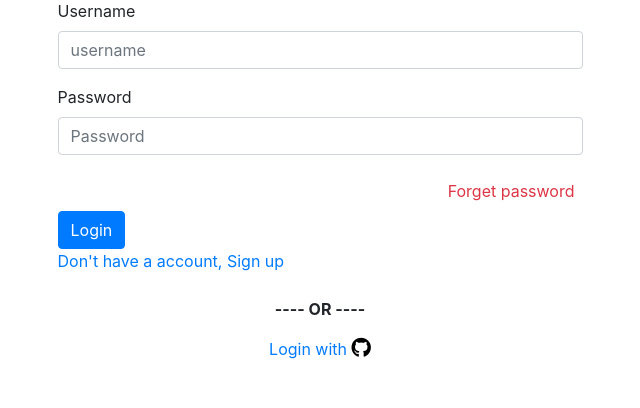
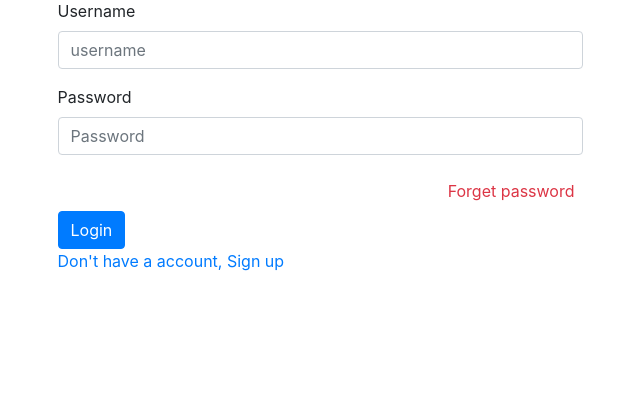
Before and after one commit to Ashishchaursiya/Referal_app, a Django app: page /accounts/Sign_page/ in a window 1280 px wide. Shown: the part 95-503 px from the top of the page, without its empty margins (320-960 px from the left). Run offline with Django 3.2, Linux system fonts and the light colour scheme; some libraries are stand-ins or nearby versions.

Commit message:
Update login.html

```diff
--- a/templates/login.html
+++ b/templates/login.html
@@ -68,13 +68,7 @@
 
               </form>
               <a href="{% url 'register' %}" class="primary">Don't have a account, Sign up</a>
-              <div class="text-center">
-                <br>
-                <p><strong>---- OR ----</strong></p>
 
-                <a href="{% url 'social:begin' 'github' %}">Login with
-                  <i style='font-size:20px;color:black'; class="fab fa-github"></i>  </a><br>
-              </div>
 
 
 
```
